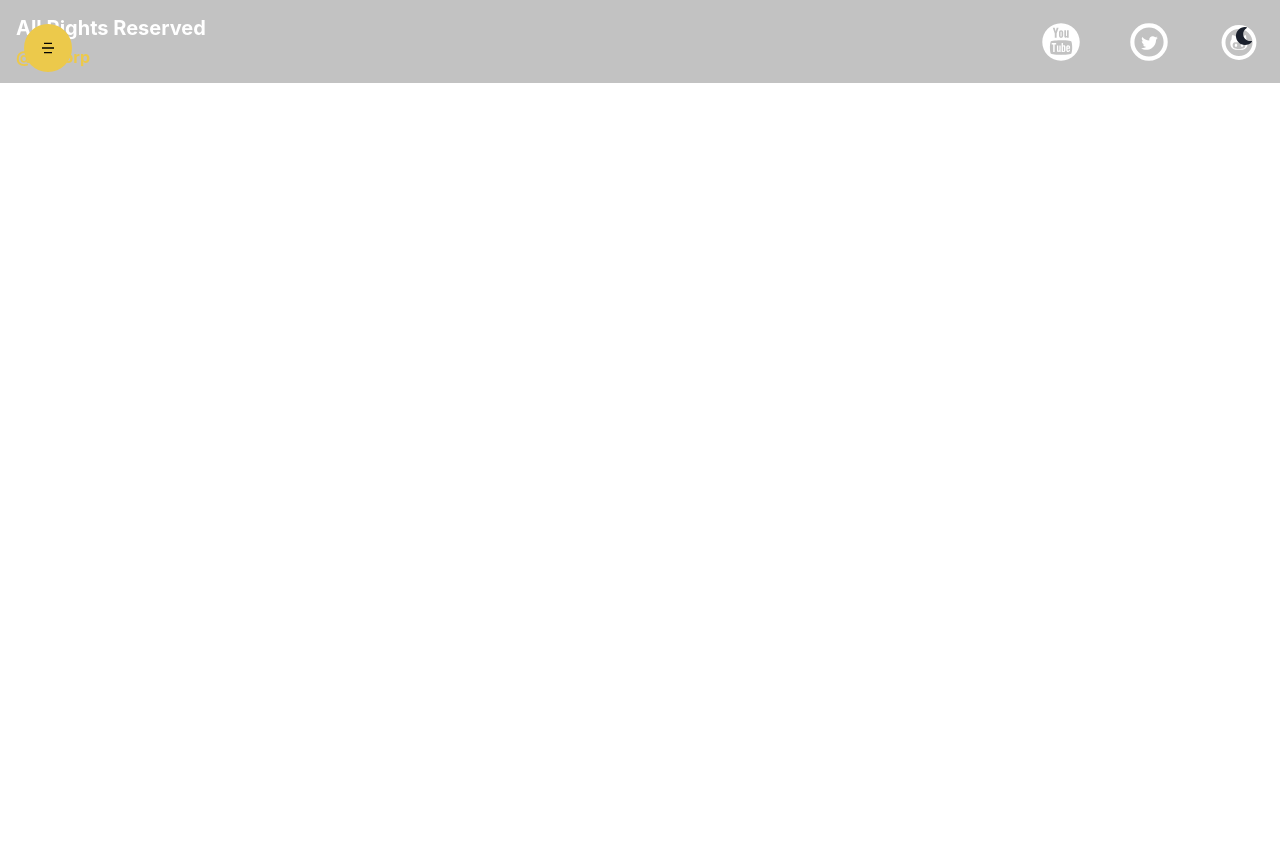
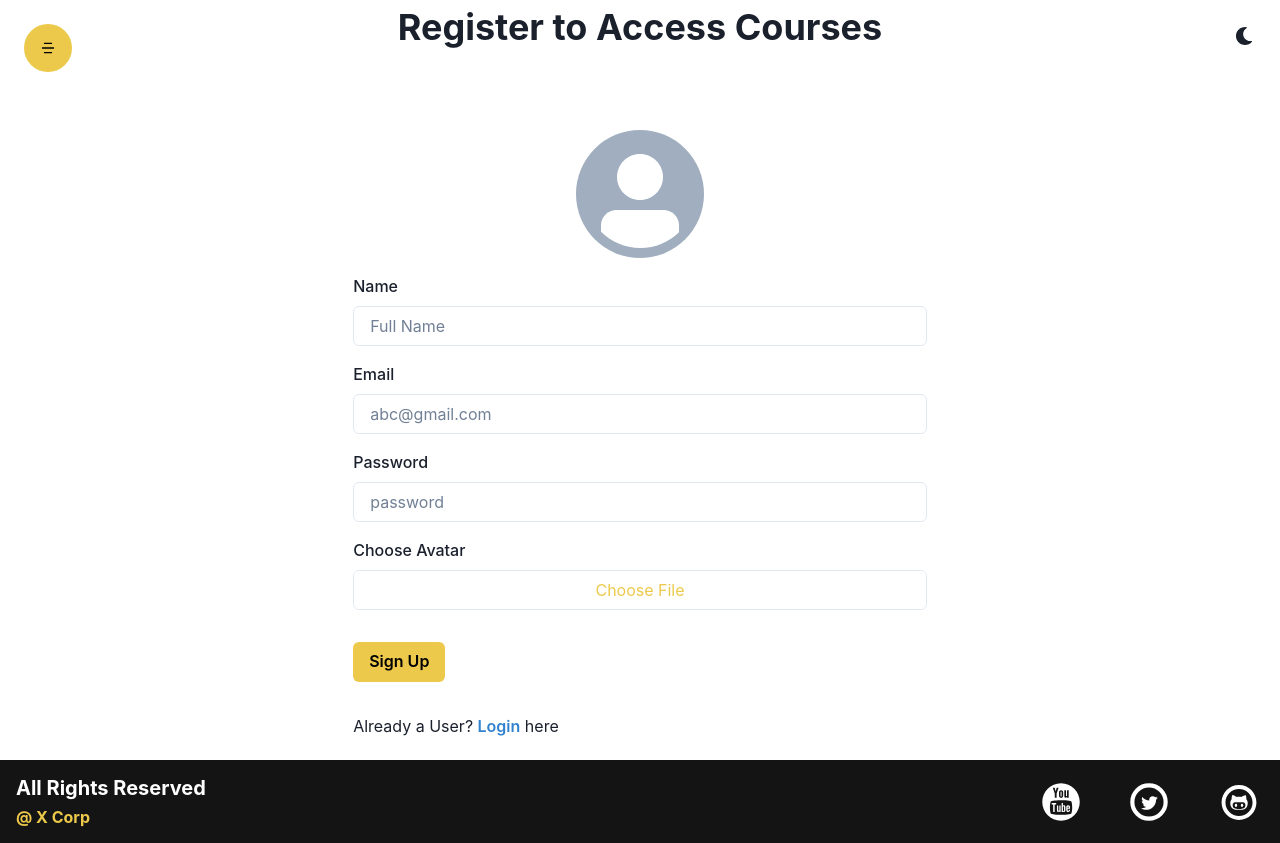
Before and after one commit to Chayannn/course-website-frontend, a React (Create React App) app: page /register in a window 1280 px wide. Before the commit the page ends 800 px from the top, so only its background shows below. Built offline with nearby package versions, Linux system fonts and the light colour scheme.

Commit message:
Added SignUP form

```diff
--- a/src/App.js
+++ b/src/App.js
@@ -4,6 +4,7 @@
 import Courses from './components/Courses/Courses';
 import Footer from './components/Layout/Footer/Footer';
 import Login from './components/Auth/Login';
+import Register from './components/Auth/Register';
 
 function App() {
   return (
@@ -13,6 +14,7 @@
         <Route path="/" element={<Home />} />
         <Route path="/courses" element={<Courses />} />
         <Route path="/login" element={<Login />} />
+        <Route path="/register" element={<Register />} />
       </Routes>
       <Footer />
     </Router>
--- /dev/null
+++ b/src/components/Auth/Register.jsx
@@ -0,0 +1,119 @@
+import React, { useState } from 'react';
+import {
+  Avatar,
+  Box,
+  Button,
+  Container,
+  FormLabel,
+  Heading,
+  Input,
+  VStack,
+} from '@chakra-ui/react';
+import { Link } from 'react-router-dom';
+
+export const fileUploadCss = {
+  cursor: 'pointer',
+  marginLeft: '-5%',
+  width: '110%',
+  border: 'none',
+  height: '100%',
+  color: '#ECC94B',
+  backgroundColor: 'white',
+};
+
+const fileUploadStyle = {
+  '&::file-selector-button': fileUploadCss,
+};
+
+const Register = () => {
+  const [name, setName] = useState('');
+  const [email, setEmail] = useState('');
+  const [password, setPassword] = useState('');
+  const [imagePrev, setImagePrev] = useState('');
+  const [setImage] = useState('');
+
+  const changeImageHandler = e => {
+    const file = e.target.files[0];
+    const reader = new FileReader();
+    reader.readAsDataURL(file);
+    reader.onloadend = () => {
+      setImagePrev(reader.result);
+      setImage(file);
+    };
+  };
+
+  return (
+    <Container h={'95vh'}>
+      <VStack h={'full'} justifyContent={'center'} spacing={'16'}>
+        <Heading children={'Register to Access Courses'} />
+        <form style={{ width: '100%' }}>
+          <Box my={'4'} display={'flex'} justifyContent={'center'}>
+            <Avatar src={imagePrev} size={'2xl'} />
+          </Box>
+          <Box my={'4'}>
+            <FormLabel htmlFor="name" children="Name" />
+            <Input
+              required
+              type="text"
+              id="name"
+              value={name}
+              onChange={e => setName(e.target.value)}
+              placeholder="Full Name"
+              focusBorderColor="yellow.500"
+            />
+          </Box>
+          <Box my={'4'}>
+            <FormLabel htmlFor="email" children="Email" />
+            <Input
+              required
+              type="email"
+              id="email"
+              value={email}
+              onChange={e => setEmail(e.target.value)}
+              placeholder="abc@gmail.com"
+              focusBorderColor="yellow.500"
+            />
+          </Box>
+          <Box my={'4'}>
+            <FormLabel htmlFor="password" children="Password" />
+            <Input
+              required
+              type="password"
+              id="password"
+              value={password}
+              onChange={e => setPassword(e.target.value)}
+              placeholder="password"
+              focusBorderColor="yellow.500"
+            />
+          </Box>
+          <Box my={'4'}>
+            <FormLabel htmlFor="chooseAvatar" children="Choose Avatar" />
+            <Input
+              accept="image/*"
+              type="file"
+              id="chooseAvatar"
+              placeholder="password"
+              focusBorderColor="yellow.500"
+              css={fileUploadStyle}
+              onChange={changeImageHandler}
+            />
+          </Box>
+
+          <Button my={'4'} colorScheme="yellow" type="submit">
+            Sign Up
+          </Button>
+          <Box my={'4'}>
+            Already a User?{' '}
+            <Link to={'/login'}>
+              <Button colorScheme="blue" variant={'link'}>
+                Login
+              </Button>{' '}
+              here
+            </Link>
+          </Box>
+        </form>
+      </VStack>
+    </Container>
+  );
+};
+export default Register;
--- a/src/components/Layout/Footer/Footer.jsx
+++ b/src/components/Layout/Footer/Footer.jsx
@@ -9,7 +9,7 @@
 
 const Footer = () => {
   return (
-    <Box padding={'4'} bg={'blackAlpha.400'} minH={'10vh'}>
+    <Box padding={'4'} bg={'blackAlpha.900'} minH={'10vh'}>
       <Stack direction={['column', 'row']}>
         <VStack alignItems={['center', 'flex-start']} width={'full'}>
           <Heading children="All Rights Reserved" color={'white'} size={'md'} />
```
